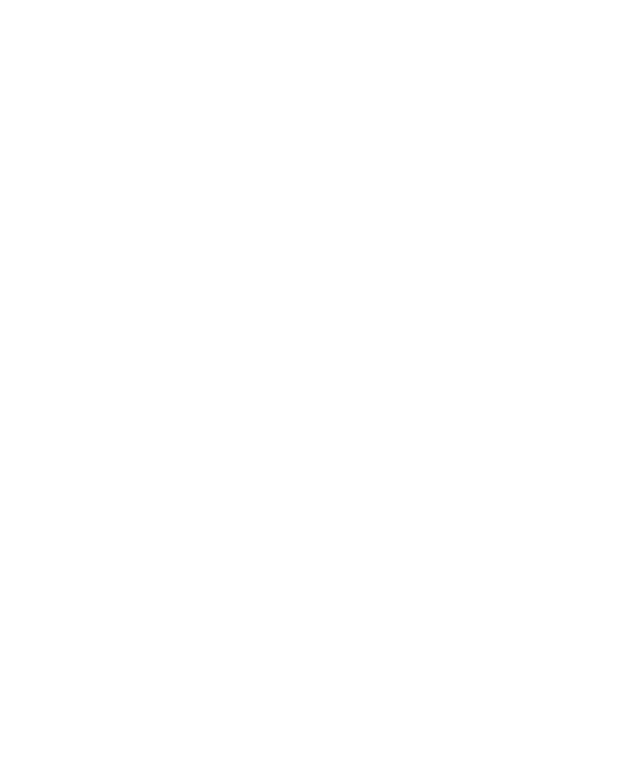
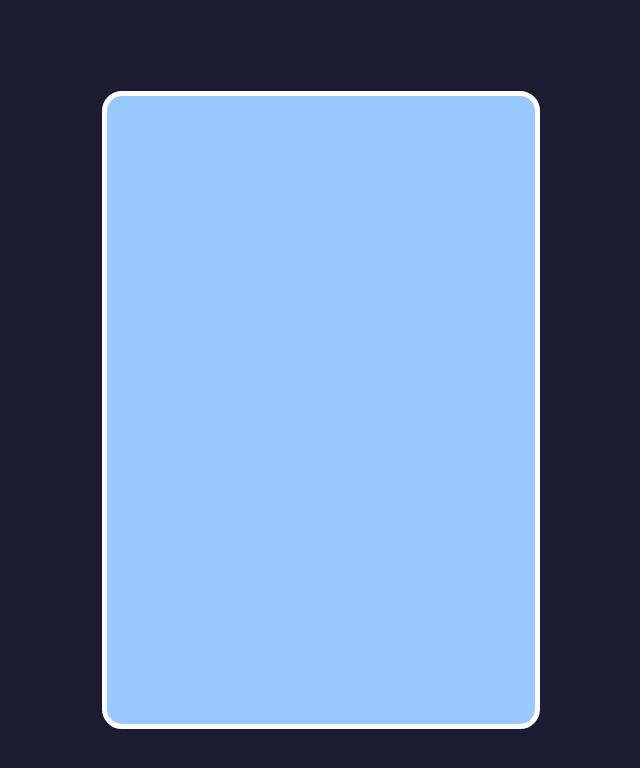
Before and after one commit to Josers17/react-portfolio-project3, a React (Create React App) app: page / in a window 1280 px wide. Shown: the top 768 px of the page, without its empty margins (319-959 px from the left). Built offline with nearby package versions, Linux system fonts and the light colour scheme.

Commit message:
Create container calculator and add styles to the rows

```diff
--- a/src/App.css
+++ b/src/App.css
@@ -1,38 +1,26 @@
 .App {
-  text-align: center;
+  height: 100vh;
+  padding-top: 10px;
+  background-color: #1b1b32;
+  font-family: Lato, sans-serif;
+  display: flex;
+  flex-wrap: wrap;
+  justify-content: center;
+  align-items: center;
 }
 
-.App-logo {
-  height: 40vmin;
-  pointer-events: none;
+.container-calculator {
+  width: 400px;
+  height: 600px;
+  padding: 14px;
+  background-color: #99c9ff;
+  border-radius: 20px;
+  border: 5px solid white;
 }
 
-@media (prefers-reduced-motion: no-preference) {
-  .App-logo {
-    animation: App-logo-spin infinite 20s linear;
-  }
-}
-
-.App-header {
-  background-color: #282c34;
-  min-height: 100vh;
+.row {
+  margin: 4px;
   display: flex;
-  flex-direction: column;
   align-items: center;
   justify-content: center;
-  font-size: calc(10px + 2vmin);
-  color: white;
 }
-
-.App-link {
-  color: #61dafb;
-}
-
-@keyframes App-logo-spin {
-  from {
-    transform: rotate(0deg);
-  }
-  to {
-    transform: rotate(360deg);
-  }
-}
--- a/src/App.js
+++ b/src/App.js
@@ -1,9 +1,15 @@
-import logo from './logo.svg';
 import './App.css';
 
 function App() {
   return (
     <div className="App">
+      <div className='container-calculator'>
+        <div className='row'></div>
+        <div className='row'></div>
+        <div className='row'></div>
+        <div className='row'></div>
+        <div className='row'></div>
+      </div>
     </div>
   );
 }
```
Also changed, not shown: src/logo.svg (deleted).
